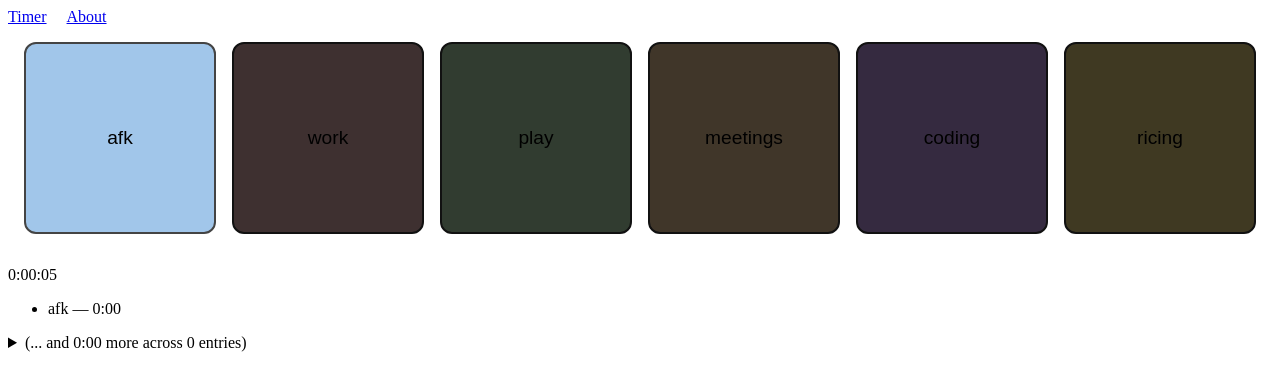
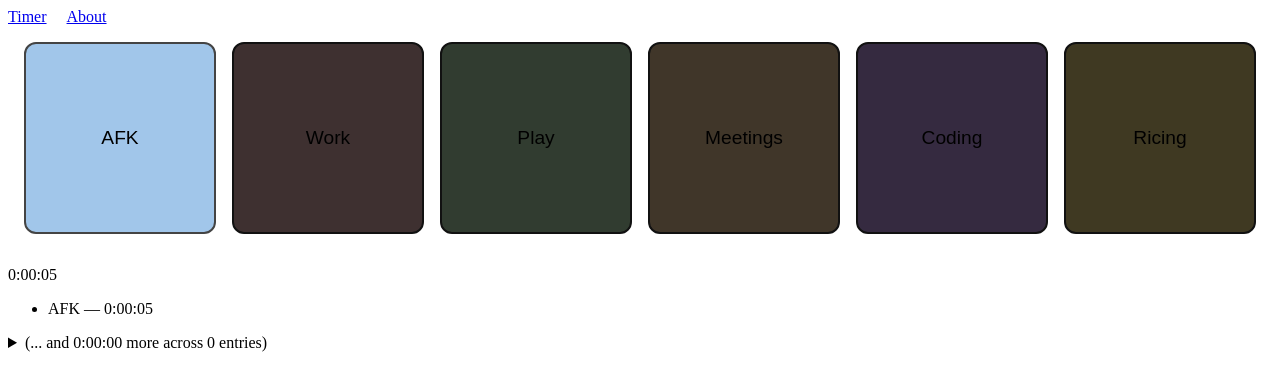
Before and after one commit to lucasscharenbroch/non-stopwatch, a Vue app: page / in a window 1280 px wide. Shown: the top 390 px of the page. Built offline with nearby package versions, Linux system fonts and the light colour scheme.

Commit message:
Create `preferencesStore`

```diff
--- a/src/stores/preferencesStore.ts
+++ b/src/stores/preferencesStore.ts
@@ -1,4 +1,11 @@
+import type { Sink } from '@/models/sink';
 import { ref } from 'vue';
 
 // by default, only show seconds in dev
-export const prefShowSeconds = ref<boolean>(import.meta.env.NODE_ENV === 'development');
+export const prefShowSeconds = ref<boolean>(import.meta.env.DEV);
+
+export const prefSinks = ref<Sink[]>(
+  ['AFK', 'Work', 'Play', 'Meetings', 'Coding', 'Ricing'].map((s) => ({
+    name: s,
+  })),
+);
--- a/src/views/TimerView.vue
+++ b/src/views/TimerView.vue
@@ -1,18 +1,14 @@
 <!-- Main View With Buttons -->
 <script setup lang="ts">
 import { ref } from 'vue';
-import { type Sink } from '../models/sink.ts';
 import SinkButtons from '@/components/SinkButtons.vue';
 import { useIntervalFn } from '@vueuse/core';
 import { recordTick, totalTicks } from '@/stores/trackingStore.ts';
 import StopwatchDisplay from '@/components/StopwatchDisplay.vue';
 import HistoryDisplay from '@/components/HistoryDisplay.vue';
+import { prefSinks } from '@/stores/preferencesStore';
 
-const sinks: Sink[] = ['afk', 'work', 'play', 'meetings', 'coding', 'ricing'].map((s) => ({
-  name: s,
-}));
-
-const focusedSink = ref(sinks[0].name);
+const focusedSink = ref(prefSinks.value[0].name);
 
 const onTick = () => {
   recordTick(focusedSink.value);
@@ -23,7 +19,7 @@ const { pause, resume, isActive } = useIntervalFn(onTick, 1000);
 </script>
 
 <template>
-  <SinkButtons :sinks v-model="focusedSink" />
+  <SinkButtons :sinks="prefSinks" v-model="focusedSink" />
   <StopwatchDisplay :n-ticks="totalTicks" />
   <HistoryDisplay :max-entries="1"></HistoryDisplay>
 </template>
```
